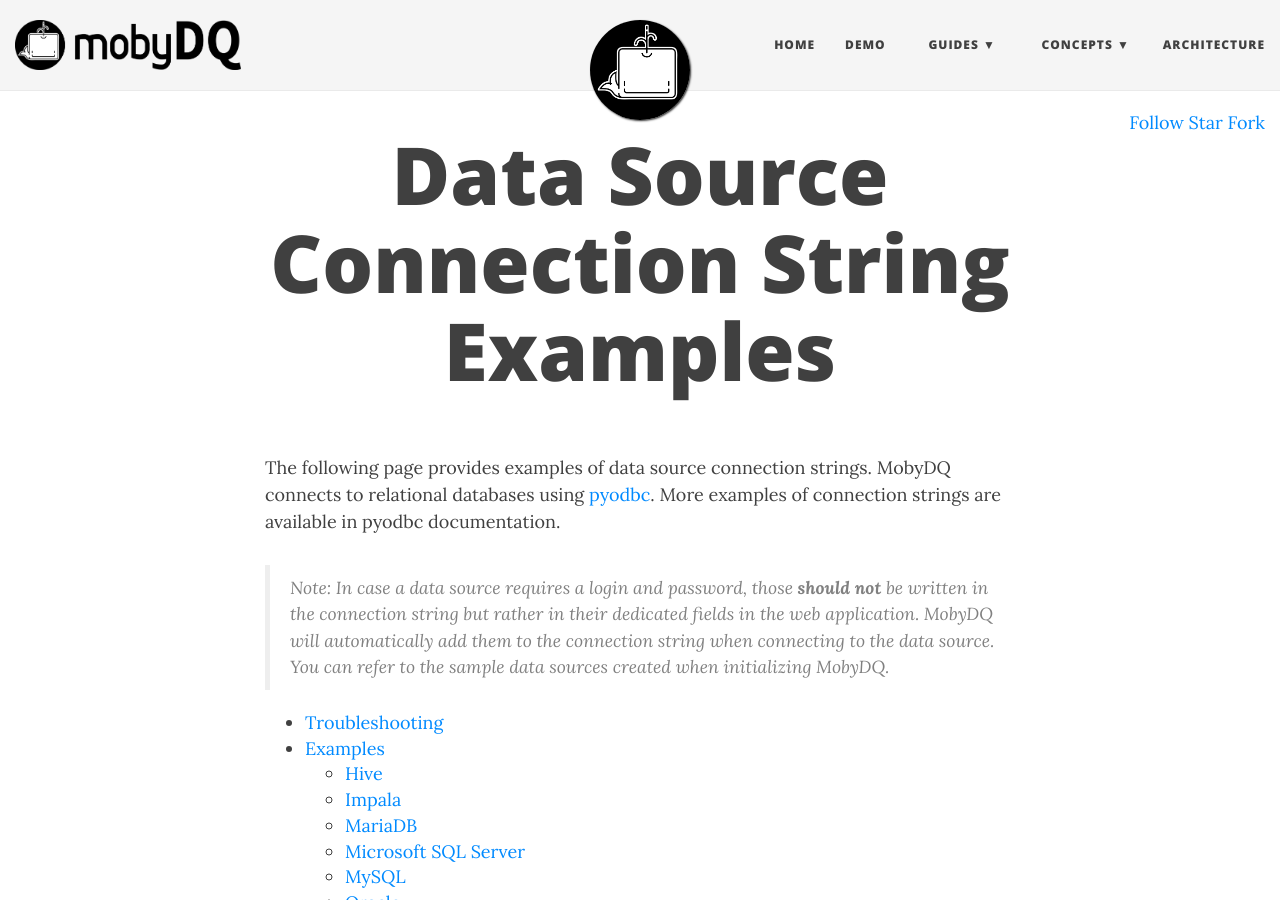
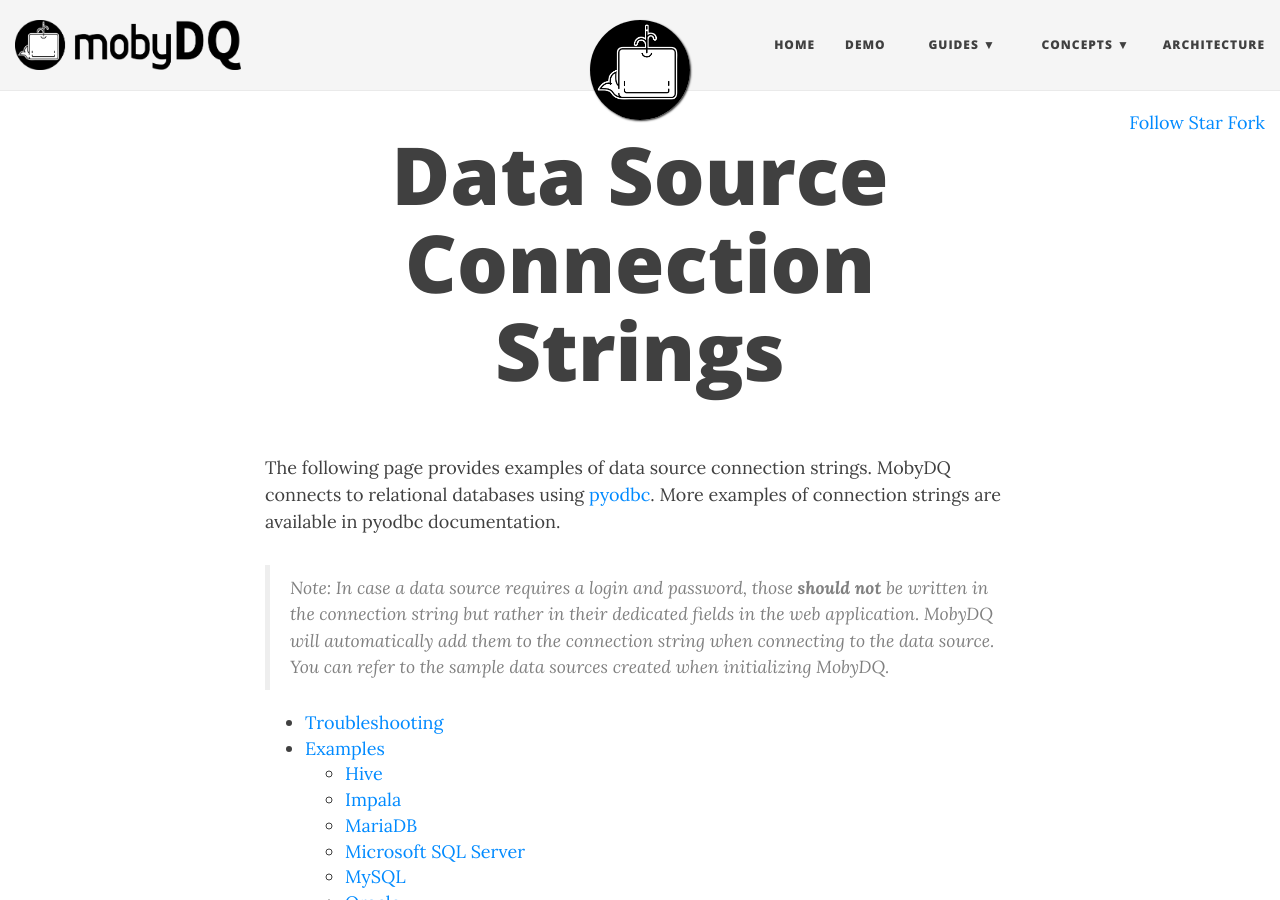
Before and after one commit to ubisoft/mobydq, a Jekyll site: the page built from docs/pages/datasourceconnectionstrings.md, in a window 1280 px wide and 900 px high. Built offline with Jekyll 4.4.1, drawn with Linux system fonts in a browser that asks for light colours; nearby versions of some CDN libraries.

Commit message:
Update data source connection string page title

```diff
--- a/docs/pages/datasourceconnectionstrings.md
+++ b/docs/pages/datasourceconnectionstrings.md
@@ -1,6 +1,6 @@
 ---
 layout: page
-title: Data Source Connection String Examples
+title: Data Source Connection Strings
 use-site-title: true
 ---
 
@@ -13,13 +13,13 @@
   - [Hive](##hive)
   - [Impala](##impala)
   - [MariaDB](##mariadb)
-  -  [Microsoft SQL Server](##microsoft-sql-server)
-  -  [MySQL](##mysql)
-  -  [Oracle](##oracle)
-  -  [PostgreSQL](##postgresql)
-  -  [Snowflake](##snowflake)
-  -  [SQLite](##sqlite)
-  -  [Teradata](##teradata)
+  - [Microsoft SQL Server](##microsoft-sql-server)
+  - [MySQL](##mysql)
+  - [Oracle](##oracle)
+  - [PostgreSQL](##postgresql)
+  - [Snowflake](##snowflake)
+  - [SQLite](##sqlite)
+  - [Teradata](##teradata)
 
 # Troubleshooting
 
```
